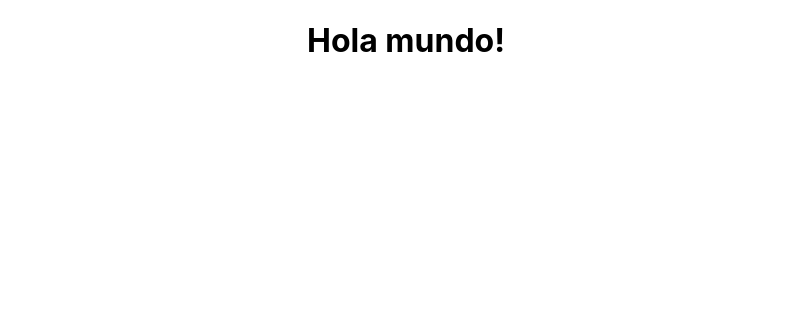
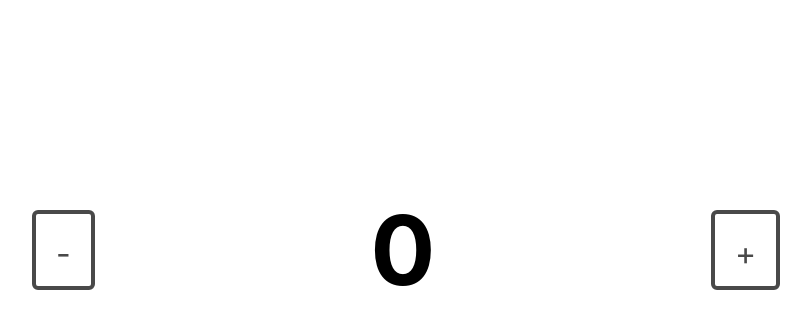
Before and after one commit to MarioHdpz/ejercicios-react-redux, a React (Create React App) app: page / in a window 1280 px wide. Shown: the top 328 px of the page, without its empty margins (234-1045 px from the left). Built offline with nearby package versions, Linux system fonts and the light colour scheme.

Commit message:
Exercise 2 solved

```diff
--- a/src/App.css
+++ b/src/App.css
@@ -1,3 +1,33 @@
-.main {
-  text-align: center;
+
+
+.counter {
+  margin: 10%;
+  display: flex;
+  align-items: center;
+  justify-content: space-around;
 }
+
+.counter > div {
+  height: 1em;
+  color: #494949 !important;
+  text-transform: uppercase;
+  background: #ffffff;
+  padding: 20px;
+  border: 4px solid #494949 !important;
+  border-radius: 6px;
+  display: inline-block;
+  font-size: 2em;
+}
+
+.counter > div:hover {
+  color: #ffffff !important;
+  background: #f6b93b;
+  border-color: #f6b93b !important;
+  transition: all 0.1s ease 0s;
+  cursor: pointer;
+}
+
+h1 {
+  font-size: 6em;
+  display: inline-block;
+}
--- a/src/App.js
+++ b/src/App.js
@@ -1,14 +1,24 @@
 import React from 'react';
 import './App.css';
-import HelloWorld from './components/HelloWorld';
+import Counter from './components/Counter';
 import { createStore } from  'redux';
 import { Provider } from 'react-redux';
 
-const initialState = "Hola mundo!"
+const initialState = 0
 
 const reducer = (state=initialState, action) => {
-  /** Aquí podriamos hacer algo dependiendo de la acción */
-  return state
+  switch (action.type) {
+    case 'add':
+      return state + 1;
+    case 'substract':
+      if(state > 0) {
+          return state - 1 ;
+      } else {
+        return state;
+      }
+    default:
+      return state;
+  }
 }
 
 const store = createStore(reducer);
@@ -16,9 +26,9 @@ const store = createStore(reducer);
 function App() {
   return (
     <Provider store={store}>
-      <HelloWorld />
+      <Counter />
     </Provider>
-  );
+  )
 }
 
 export default App;
--- /dev/null
+++ b/src/components/Counter/index.js
@@ -0,0 +1,28 @@
+import React from "react";
+import { connect } from 'react-redux';
+
+// Acciones
+const addAction = () => ({type: 'add'})
+const substractAction = () => ({type: 'substract'})
+
+const Counter = props => {
+
+    return (
+        <div className="counter">
+            <div onClick={props.substract}>-</div>
+            <h1>{props.count}</h1>
+            <div onClick={props.add}>+</div>
+        </div>
+    );
+}
+
+const mapStateToProps = reduxState => ({
+    count: reduxState,
+});
+
+const mapDispatchToProps = dispatch => ({
+    add: () => dispatch(addAction()),
+    substract: () => dispatch(substractAction()),
+});
+
+export default connect(mapStateToProps, mapDispatchToProps)(Counter);
--- a/src/components/HelloWorld/index.js
+++ /dev/null
@@ -1,10 +0,0 @@
-import React from "react";
-import { connect } from "react-redux"
-
-const HelloWorld = props => <h1 className="main">{props.message}</h1>;
-
-const mapStateToProps = reduxState => ({
-    message: reduxState,
-});
-
-export default connect(mapStateToProps)(HelloWorld);
```
Also changed, not shown: 1 other file (tests, documents, lock files or other folders).
